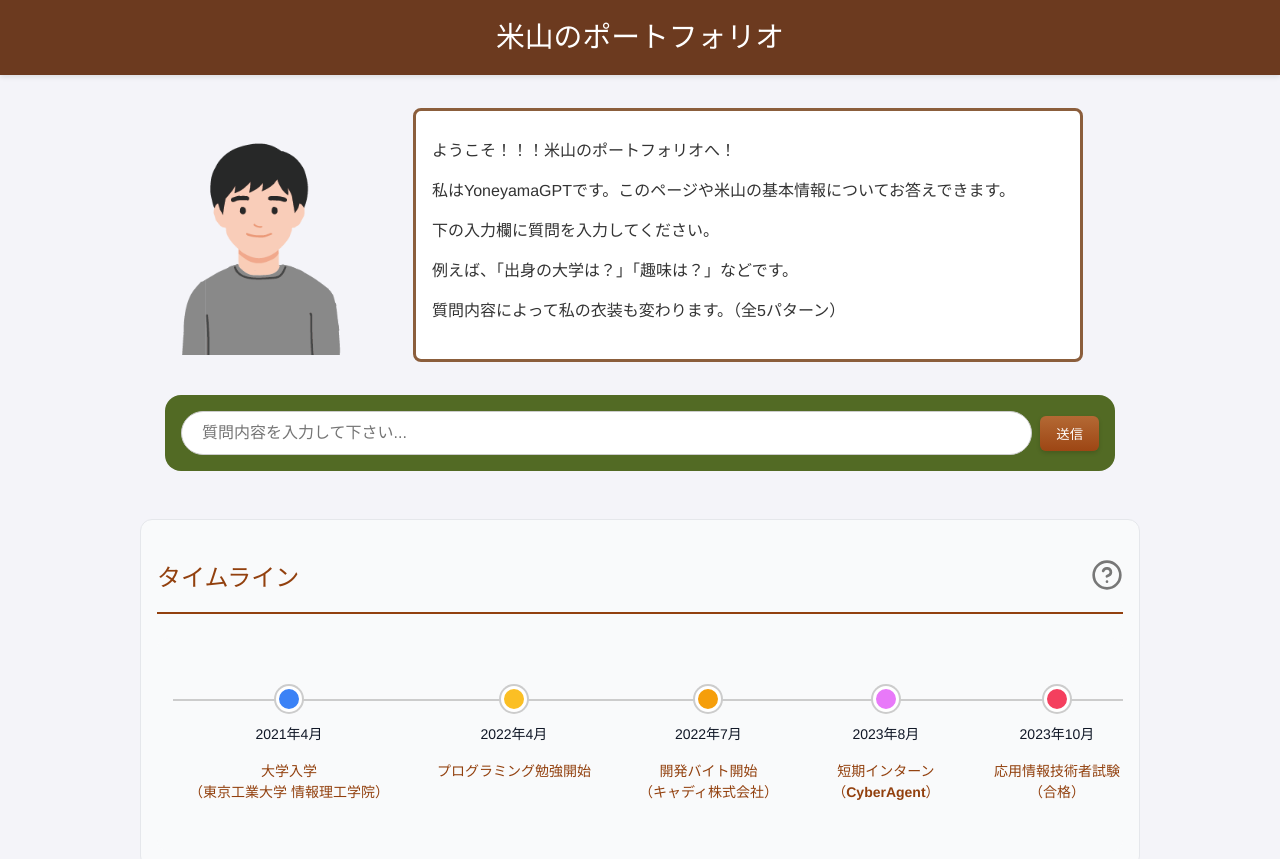
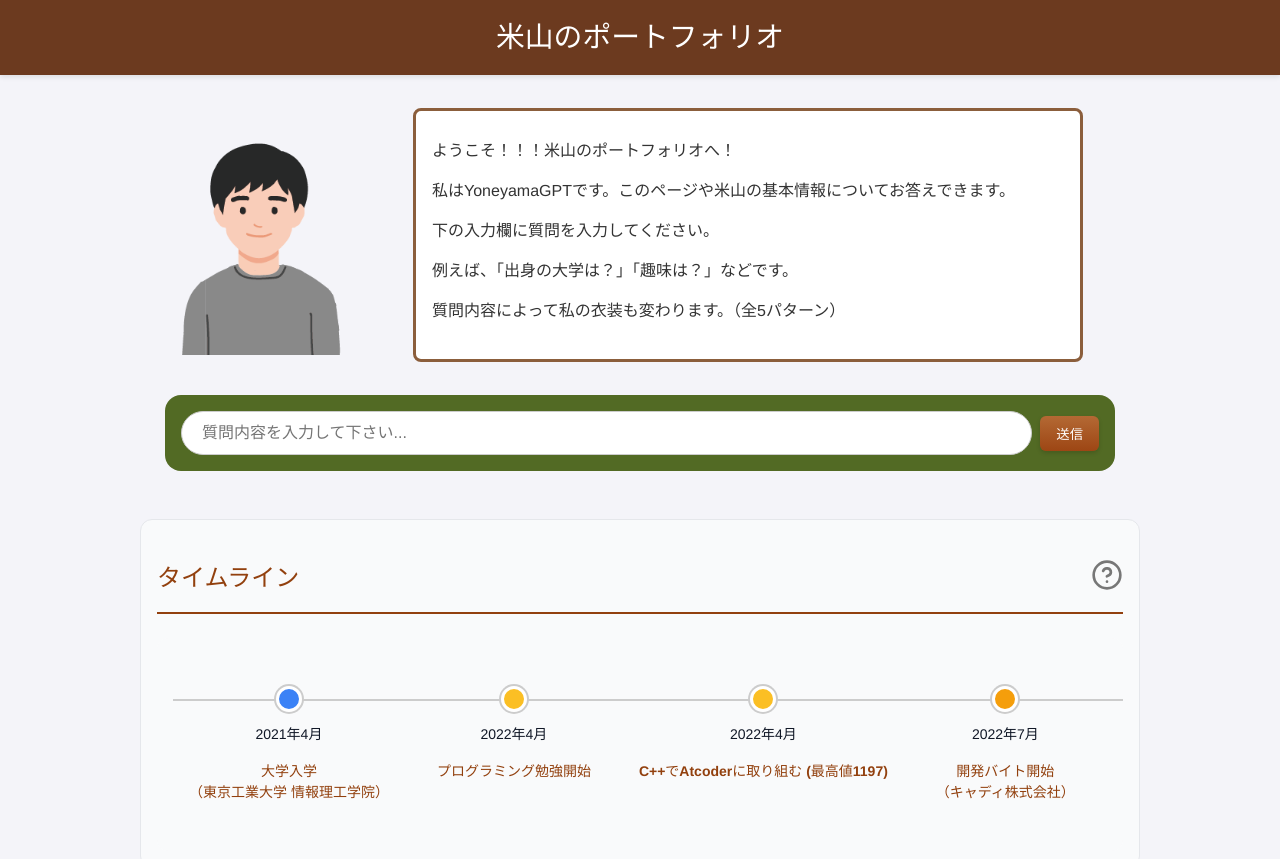
Before and after one commit to keisas/portfolio, a React (Vite) app: page / in a window 1280 px wide. Shown: the top 859 px of the page. Built offline with nearby package versions, Linux system fonts and the light colour scheme.

Commit message:
add: atcoder to timeline

```diff
--- a/src/components/sections/Timeline.tsx
+++ b/src/components/sections/Timeline.tsx
@@ -9,10 +9,12 @@ interface Event {
 const events: Event[] = [
   { date: "2021年4月", title: "大学入学\n（東京工業大学 情報理工学院）", color: "#3B82F6" },
   { date: "2022年4月", title: "プログラミング勉強開始", color: "#FBBF24" },
+  { date: "2022年4月", title: "C++でAtcoderに取り組む (最高値1197)", color: "#FBBF24" },
   { date: "2022年7月", title: "開発バイト開始\n（キャディ株式会社）", color: "#F59E0B" },
   { date: "2023年8月", title: "短期インターン\n（CyberAgent）", color: "#E879F9" },
   { date: "2023年10月", title: "応用情報技術者試験\n（合格）", color: "#F43F5E" },
   { date: "2024年4月", title: "研究室所属\n（東京工業大学 情報理工学院 秋山研究室）", color: "#3B82F6" },
+  { date: "2022年8月", title: "Rust学習の一環でAtcoderに取り組む (最高値1080)", color: "#FBBF24" },
   { date: "2024年10月", title: "Tokyo Bioinformatics Meeting\n口頭発表", color: "#10B981" },
   { date: "2024年10月", title: "DBスペシャリスト試験\n（合格）", color: "#F43F5E" },
   { date: "2025年2月", title: "学士特定課題研究発表会\n口頭発表", color: "#10B981" },
```
